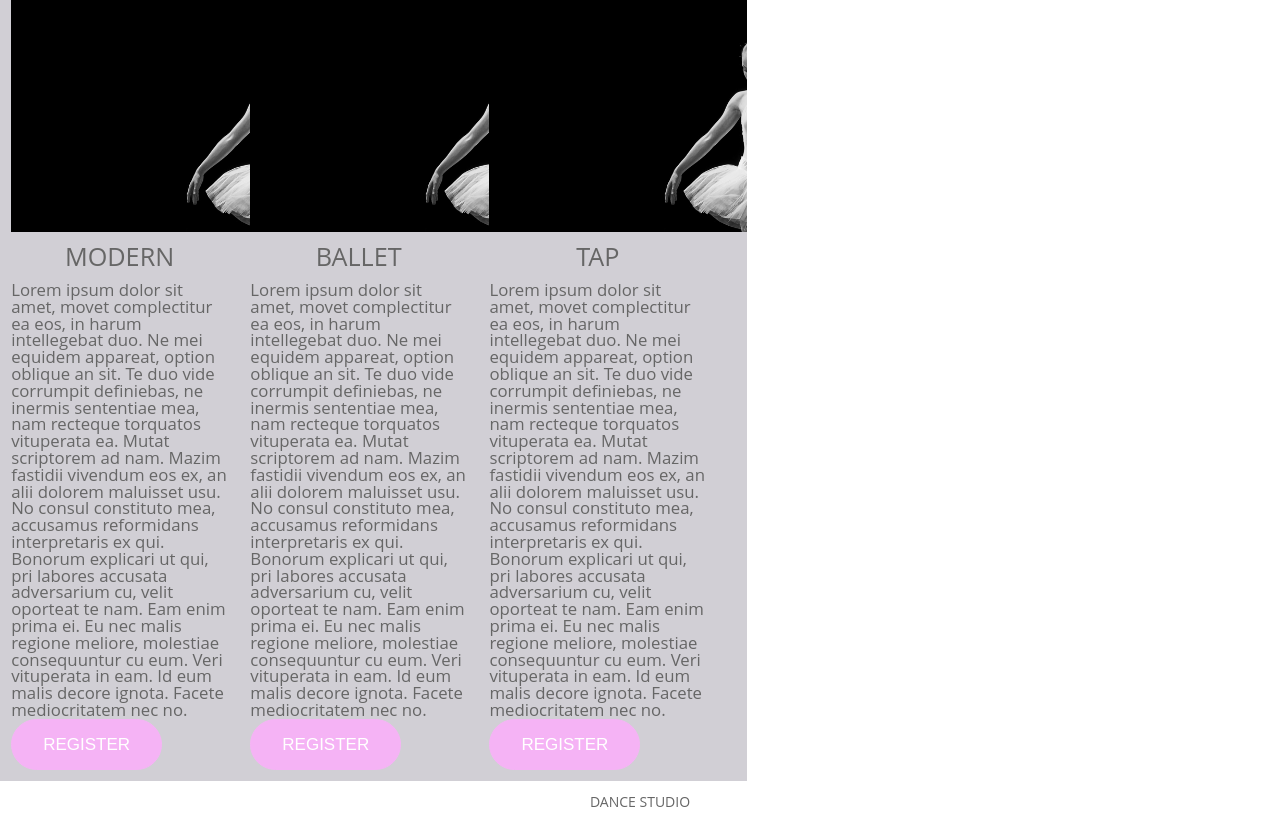
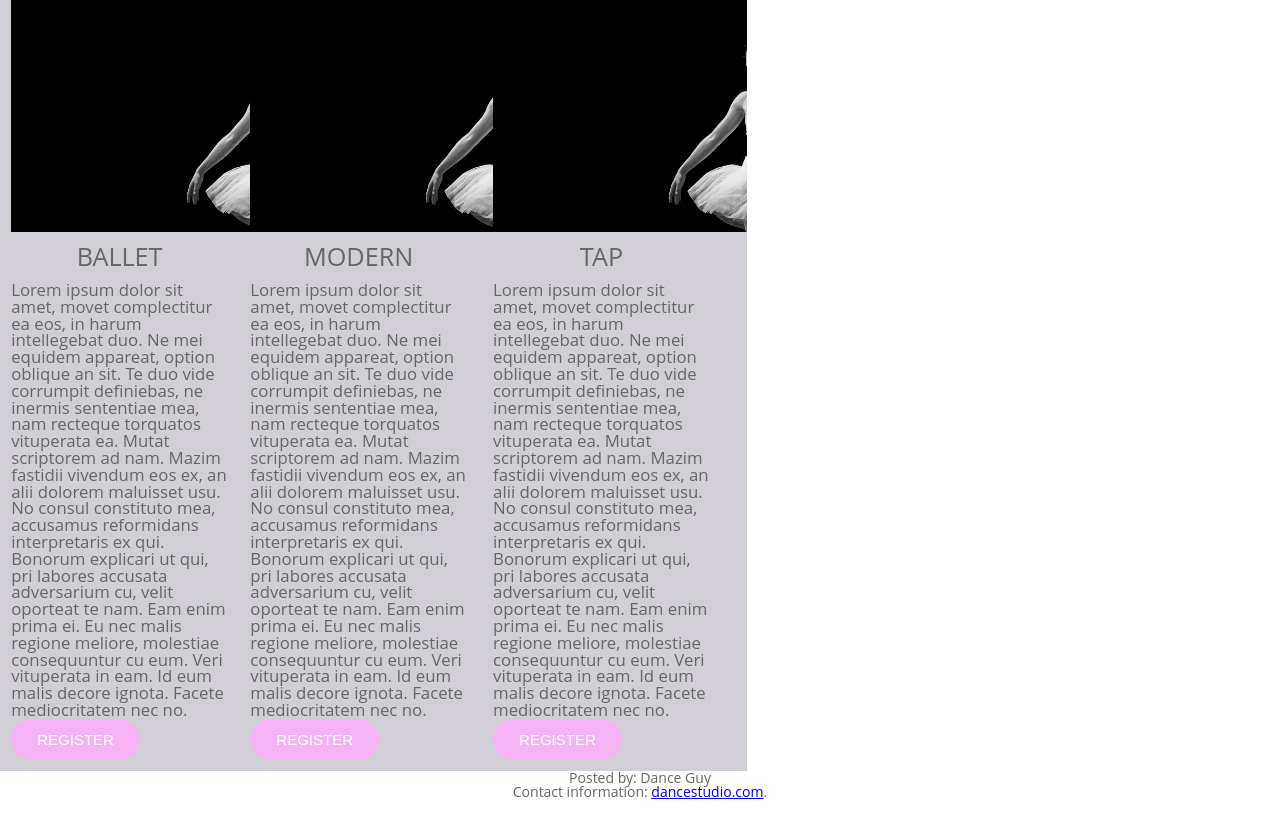
Before and after one commit to jpaulmaher/jpaulmaher.github.io, a plain HTML site: page week6/index.html in a window 1280 px wide. Shown: the part 55-878 px from the top of the page. After the commit the page ends 856 px from the top, so only its background shows below. Drawn offline with Linux system fonts and the light colour scheme; files that its build step writes are made by us from their sources.

Commit message:
register buttons and footer

```diff
--- a/week6/css/style.css
+++ b/week6/css/style.css
@@ -48,14 +48,14 @@ div {
 	text-align: block;
 	display: inline-block;
 }
-
+ß
 #modern {
 	float: left;
 }
 
 #ballet {
 	float: left;
-}
+}ß
 
 #tap {
 	float: left;
@@ -63,16 +63,16 @@ div {
 
 .myButton {
 	background-color:#f5b3f5;
-	-moz-border-radius:28px;
-	-webkit-border-radius:28px;
+	-moz-border-radius:20px;
+	-webkit-border-radius:20px;
 	border-radius:28px;
 	border:1px solid #f5b3f5;
 	display:inline-block;
 	cursor:pointer;
 	color:#ffffff;
 	font-family:arial;
-	font-size:17px;
-	padding:16px 31px;
+	font-size:15px;
+	padding:12px 25px;
 	text-decoration:none;
 }
 .myButton:hover {
@@ -81,11 +81,13 @@ div {
 .myButton:active {
 	position:relative;
 	top:1px;
-}
-
 
 footer {
-  text-align: center;
-  padding: 1em 0;
-  clear: both;
+	background-color: #fff;
+	position: fixed;
+	bottom: 0px
+	width: 100%;
+	text-align: center;
+	padding: 1em 0;
+	clear: both;
 }
--- a/week6/index.html
+++ b/week6/index.html
@@ -52,7 +52,11 @@
 
 	</section>
 
-	<footer>DANCE STUDIO</footer>
+	<footer align="center">
+  		<p>Posted by: Dance Guy</p>
+  		<p>Contact information: <a href="mailto:someone@dancestudio.com">
+  		dancestudio.com</a>.</p>
+	</footer>
 
 </body>
 
```
